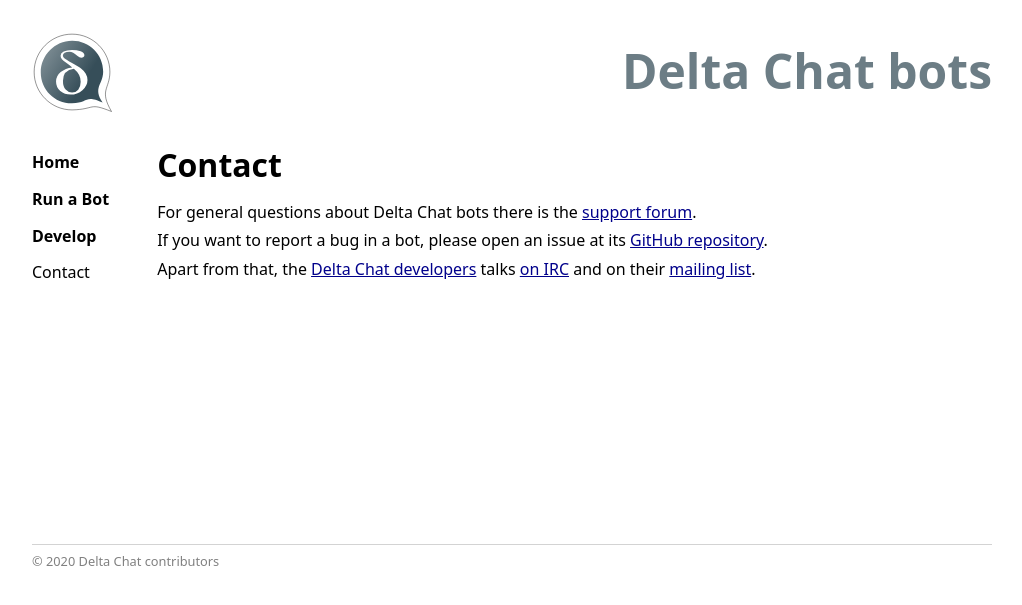
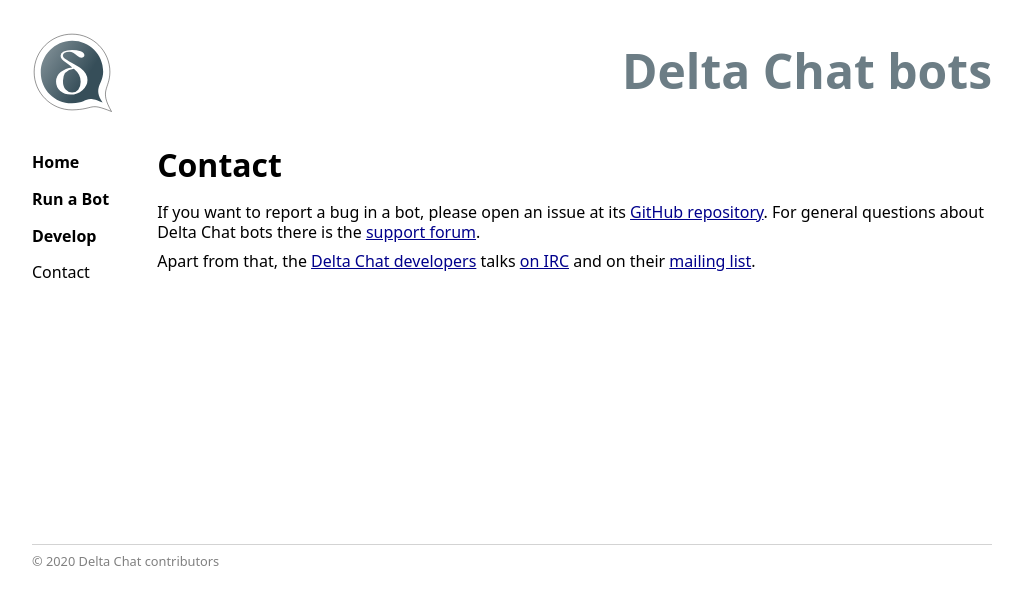
Before and after one commit to deltachat-bot/bot-pages, a Jekyll site: the page built from contact.md, in a window 1280 px wide. Shown: the top 605 px of the page, without its empty margins (0-1022 px from the left). Built offline with Jekyll 4.4.1, drawn with Linux system fonts in a browser that asks for light colours.

```diff
--- a/contact.md
+++ b/contact.md
@@ -4,9 +4,8 @@ title: Contact
 
 # Contact
 
+If you want to report a bug in a bot, please open an issue at its [GitHub repository](https://github.com/deltachat-bot/).
 For general questions about Delta Chat bots there is the [support forum](https://support.delta.chat/categories).
-
-If you want to report a bug in a bot, please open an issue at its [GitHub repository](https://github.com/deltachat-bot/).
 
 Apart from that, the [Delta Chat developers](https://delta.chat/contribute)
 talks [on IRC](https://kiwiirc.com/nextclient/#irc://irc.freenode.net/deltachat) and on their [mailing list](https://lists.codespeak.net/postorius/lists/delta.codespeak.net/).
```
